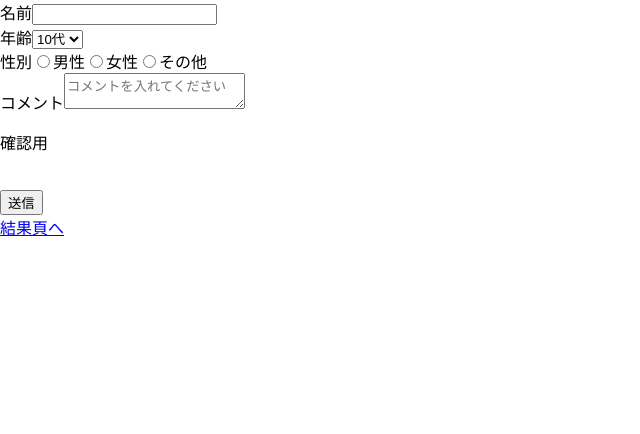
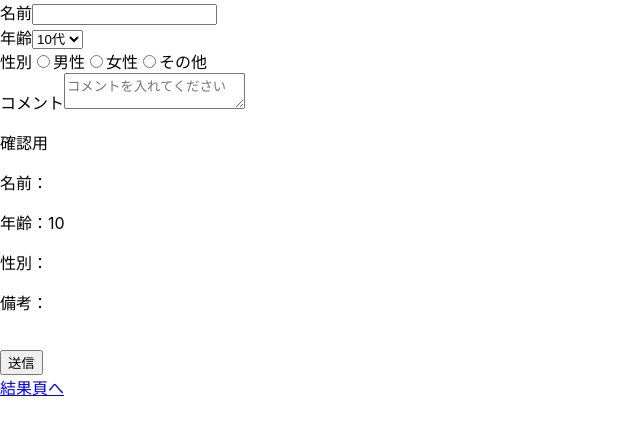
Before and after one commit to daichi0525/FastAPI_React, a React (Create React App) app in the folder section1-react/: page / in a window 1280 px wide. Shown: the top 434 px of the page, without its empty margins (0-640 px from the left). Built offline with nearby package versions, Linux system fonts and the light colour scheme.

Commit message:
Form画面からResult画面に値を

```diff
--- a/section1-react/src/components/pages/Result.js
+++ b/section1-react/src/components/pages/Result.js
@@ -1,9 +1,18 @@
-import React from 'react'
+import React, { useState } from "react";
+import { useLocation } from "react-router-dom";
 
 const Result = () => {
+  const location = useLocation();
+  const [result, setResult] = useState(location.state);
   return (
-	<div>結果</div>
-  )
-}
+    <>
+      <h1>送信結果頁</h1>
+	  <p>名前：{result.name}</p>
+      <p>年齢：{result.age}</p>
+      <p>性別：{result.gender}</p>
+      <p>備考：{result.comment}</p>
+    </>
+  );
+};
 
-export default Result
+export default Result;
--- a/section1-react/src/components/templates/Form.js
+++ b/section1-react/src/components/templates/Form.js
@@ -5,7 +5,7 @@ import { Link } from "react-router-dom";
 const Form = () => {
   const [form, setForm] = useState({
     name: "",
-    age: "",
+    age: "10",
     gender: "",
     comment: "",
   });
@@ -18,12 +18,12 @@ const Form = () => {
 
   const navigate = useNavigate();
 
-  const goToResult = () => {
-    navigate("/result");
+  const goToResult = (form) => {
+    navigate("/result", { state: form });
   };
 
   const handleSubmit = (event) => {
-    goToResult();
+    goToResult(form);
   };
 
   return (
@@ -95,10 +95,10 @@ const Form = () => {
         </label>
       </form>
       <p>確認用</p>
-      <p>{form.name}</p>
-      <p>{form.age}</p>
-      <p>{form.gender}</p>
-      <p>{form.comment}</p>
+      <p>名前：{form.name}</p>
+      <p>年齢：{form.age}</p>
+      <p>性別：{form.gender}</p>
+      <p>備考：{form.comment}</p>
       <br />
       <button onClick={handleSubmit}>送信</button>
       <br />
```
